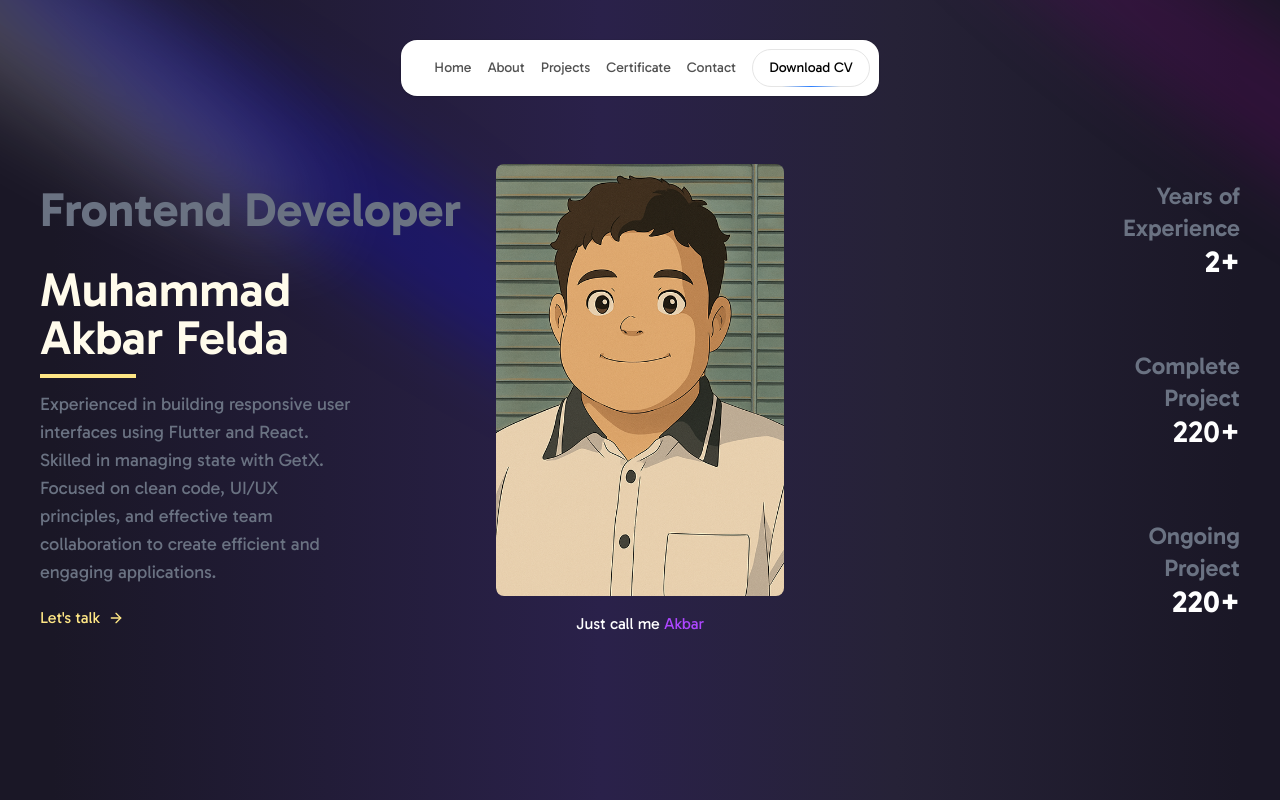
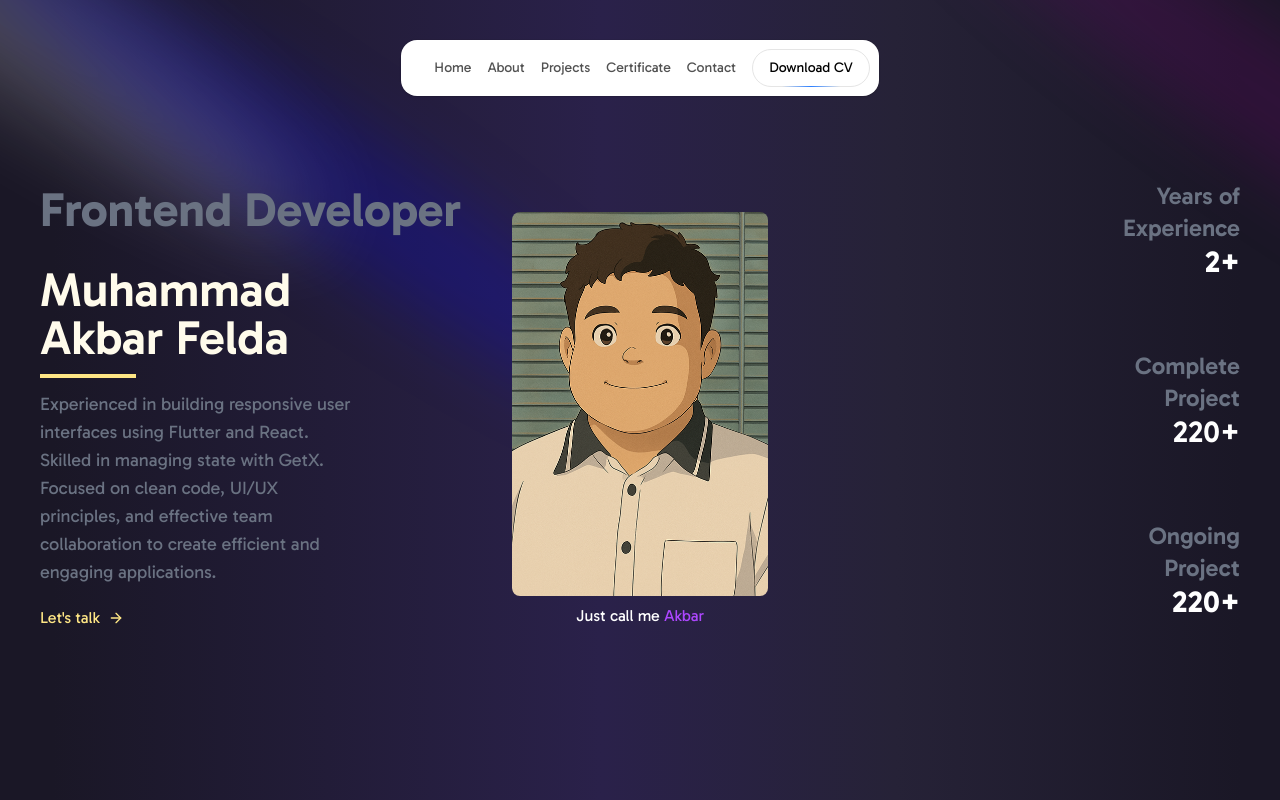
Before and after one commit to AkbarFelda/portofolio-v1, a Next.js app: page / in a window 1280 px wide. Shown: the top 800 px of the page. Built offline with nearby package versions, Linux system fonts and the light colour scheme.

Commit message:
style : style ImageFlipCard

```diff
--- a/src/app/components/Hero.jsx
+++ b/src/app/components/Hero.jsx
@@ -1,8 +1,7 @@
 import React from "react";
 import { FiArrowRight } from "react-icons/fi";
 import { Spotlight } from "./ui/Spotlight";
-import { Boxes } from "./ui/Background-box";
-import Image from "next/image";
+import FlipImageCard from "./ui/FlipImageCard";
 
 const Hero = () => {
   return (
@@ -41,16 +40,14 @@ const Hero = () => {
           <FiArrowRight className="text-amber-200" />
         </a>
       </div>
-
-      <div className="flex flex-col justify-center items-center z-10">
-        <Image
-          src="/assets/images/photo-ghibli.png"
-          alt="photo"
-          width={288}
-          height={408}
-          className="rounded-lg object-cover"
+      <div className="flex flex-col justify-center items-center mb-20 z-10 space-y-4">
+        <FlipImageCard
+          image1="/assets/images/photo-ghibli.png"
+          image2="/assets/images/photo-ghibli.png"
+          alt1="First Image"
+          alt2="Second Image"
         />
-        <p className="mt-4 font-light text-white">
+        <p className="font-light text-white z-10 translate-y-30">
           <span className="text-white">Just call me </span>
           <span className="text-purple-500">Akbar</span>
         </p>
--- /dev/null
+++ b/src/app/components/ui/FlipImageCard.tsx
@@ -0,0 +1,61 @@
+"use client";
+
+import React, { useState } from "react";
+import Image from "next/image";
+
+const FlipImageCard = ({
+  image1,
+  image2,
+  alt1,
+  alt2,
+}: {
+  image1: string;
+  image2: string;
+  alt1: string;
+  alt2: string;
+}) => {
+  const [flipped, setFlipped] = useState(false);
+
+  const handleClick = () => {
+    if (window.innerWidth < 768) {
+      setFlipped(!flipped); // Flip the image when clicked on mobile
+    }
+  };
+
+  return (
+    <div
+      className="relative w-64 h-64 perspective-1000 cursor-pointer"
+      onClick={handleClick}
+    >
+      <div
+        className={`w-full h-full transform-style-preserve-3d transition-transform duration-500 ${
+          flipped ? "rotate-y-180" : ""
+        }  md:hover:rotate-y-180`}  // Flip on hover for desktop and click for mobile
+      >
+        {/* Front Image */}
+        <div className="absolute w-full h-full backface-hidden">
+          <Image
+            src={image1}
+            alt={alt1}
+            width={288}
+            height={408}
+            className="rounded-lg object-cover"
+          />
+        </div>
+
+        {/* Back Image */}
+        <div className="absolute w-full h-full rotate-y-180 backface-hidden">
+          <Image
+            src={image2}
+            alt={alt2}
+            width={288}
+            height={408}
+            className="rounded-lg object-cover"
+          />
+        </div>
+      </div>
+    </div>
+  );
+};
+
+export default FlipImageCard;
--- a/src/app/components/ui/Navbar.tsx
+++ b/src/app/components/ui/Navbar.tsx
@@ -55,7 +55,8 @@ export const FloatingNav = ({
             href={navItem.link}
             className={cn(
               "relative dark:text-neutral-50 items-center flex space-x-1 text-neutral-600 dark:hover:text-neutral-300 hover:text-neutral-500",
-              "hover:border-b-2 hover:border-white" // Add hover effect for white border below text
+              "md:hover:border-b-2 md:hover:border-white", // Apply border on hover for larger screens (md and above)
+              "hover:border-transparent" // On mobile, no border by default
             )}
           >
             <span className="block sm:hidden">{navItem.icon}</span>
```
